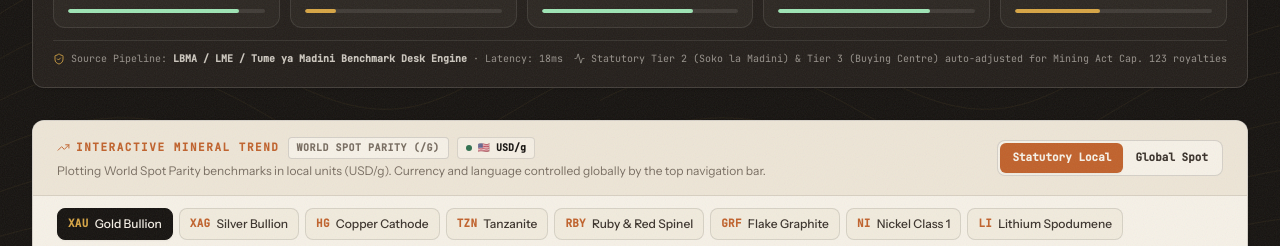
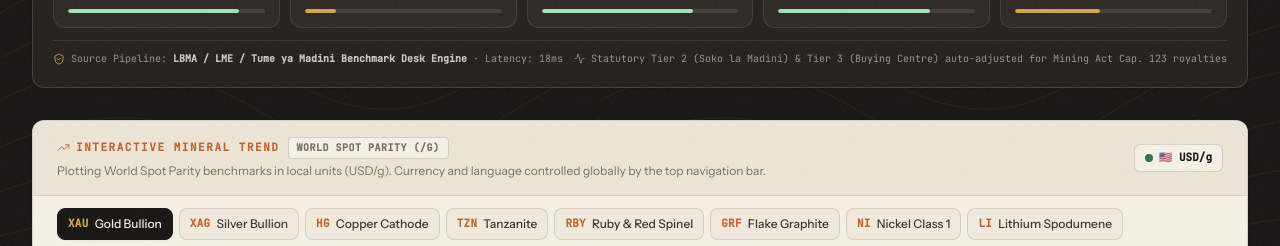
Before and after one commit to salmin16/dosho, a React (Vite) app: page /markets in a window 1280 px wide. Shown: the part 900-1146 px from the top of the page. Built offline with nearby package versions, Linux system fonts and the light colour scheme; no server answers; the database is empty.

Commit message:
refactor(markets): remove duplicate Statutory Local / Global Spot toggle from Mineral Trend Chart header

```diff
--- a/src/components/MineralPricesBoard.tsx
+++ b/src/components/MineralPricesBoard.tsx
@@ -288,13 +288,11 @@ export default function MineralPricesBoard({
         {/* 1. Real-Time Market Status & Trading-Floor Ticker */}
         <LiveMarketTicker unitBasis={unitBasis} />
 
-        {/* 1B. Interactive Mineral Trend Chart (Synced Statutory Local / Global Spot) */}
+        {/* 1B. Interactive Mineral Trend Chart (World Spot Parity in Local Units) */}
         <MineralTrendChart
           minerals={minerals}
           selectedSymbol={chartSymbol}
           onSelectSymbol={setChartSymbol}
-          unitBasis={unitBasis}
-          onUnitBasisChange={setUnitBasis}
         />
 
         {/* 2. Priority Commodity Spotlight Cards (Gold, Silver, Copper, Tanzanite) */}
--- a/src/components/MineralTrendChart.tsx
+++ b/src/components/MineralTrendChart.tsx
@@ -10,7 +10,6 @@ import {
   convertToChartUnitUsd,
   formatChartAxisDate,
   formatChartTooltipDate,
-  type ChartPricingMode,
   type ChartTimeframe,
 } from '../lib/mineralHistory'
 import type { MineralPriceRecord } from '../types/database'
@@ -19,9 +18,6 @@ export interface MineralTrendChartProps {
   minerals: MineralPriceRecord[]
   selectedSymbol?: string
   onSelectSymbol?: (symbol: string) => void
-  /** Shared pricing mode synced bidirectionally with /markets ('metric_local' | 'standard') */
-  unitBasis?: ChartPricingMode
-  onUnitBasisChange?: (mode: ChartPricingMode) => void
 }
 
 function getShortMineralLabel(mineralName: string): string {
@@ -33,8 +29,6 @@ export default function MineralTrendChart({
   minerals,
   selectedSymbol: controlledSymbol,
   onSelectSymbol,
-  unitBasis: controlledUnitBasis,
-  onUnitBasisChange,
 }: MineralTrendChartProps) {
   const {
     currency,
@@ -51,14 +45,10 @@ export default function MineralTrendChart({
   const [internalSymbol, setInternalSymbol] = useState<string>(
     () => minerals[0]?.symbol ?? 'XAU',
   )
-  const [internalUnitBasis, setInternalUnitBasis] =
-    useState<ChartPricingMode>('metric_local')
   const [timeframe, setTimeframe] = useState<ChartTimeframe>('1M')
   const [hoverIndex, setHoverIndex] = useState<number | null>(null)
 
   const activeSymbol = controlledSymbol ?? internalSymbol
-  const activeMode = controlledUnitBasis ?? internalUnitBasis
-  const isStatutoryLocal = activeMode === 'metric_local'
 
   const handleSymbolChange = useCallback(
     (symbol: string) => {
@@ -70,18 +60,6 @@ export default function MineralTrendChart({
       }
     },
     [onSelectSymbol],
-  )
-
-  const handleModeChange = useCallback(
-    (nextMode: ChartPricingMode) => {
-      setHoverIndex(null)
-      if (onUnitBasisChange) {
-        onUnitBasisChange(nextMode)
-      } else {
-        setInternalUnitBasis(nextMode)
-      }
-    },
-    [onUnitBasisChange],
   )
 
   const activeMineral = useMemo(() => {
@@ -113,15 +91,15 @@ export default function MineralTrendChart({
     return () => window.removeEventListener('resize', updateSize)
   }, [])
 
-  // Reset scrub index when timeframe or pricing mode changes
+  // Reset scrub index when timeframe changes
   useEffect(() => {
     setHoverIndex(null)
-  }, [timeframe, activeMode])
+  }, [timeframe])
 
   const series = useMemo(() => {
     if (!activeMineral) return null
-    return buildMineralTrendSeries(activeMineral, timeframe, activeMode)
-  }, [activeMineral, timeframe, activeMode])
+    return buildMineralTrendSeries(activeMineral, timeframe, 'metric_local')
+  }, [activeMineral, timeframe])
 
   // Format a value that is already in the active display currency for Y-axis ticks
   const formatAxisTickValue = useCallback(
@@ -362,11 +340,10 @@ export default function MineralTrendChart({
       )}
       data-currency={currency}
       data-language={language}
-      data-unit-basis={activeMode}
       className="overflow-hidden rounded-xl border border-ink/15 bg-paper text-ink shadow-sm"
     >
-      {/* Top Masthead Bar with Synced Bidirectional Mode Toggle */}
-      <div className="flex flex-col justify-between gap-3 border-b border-ink/10 bg-paper-2 px-5 py-4 lg:flex-row lg:items-center lg:px-6">
+      {/* Top Masthead Bar */}
+      <div className="flex flex-col justify-between gap-3 border-b border-ink/10 bg-paper-2 px-5 py-4 sm:flex-row sm:items-center lg:px-6">
         <div className="min-w-0">
           <div className="flex flex-wrap items-center gap-2">
             <span className="inline-flex items-center gap-1.5 font-mono text-[11px] font-semibold uppercase tracking-[0.14em] text-ochre">
@@ -384,15 +361,6 @@ export default function MineralTrendChart({
                 `Paridad Spot Mundial (${series.unitSuffix})`,
               )}
             </span>
-            <span className="inline-flex items-center gap-1.5 rounded border border-ink/12 bg-paper/75 px-2 py-0.5 font-mono text-[10px] font-semibold text-ink">
-              <span
-                className="h-1.5 w-1.5 rounded-full"
-                style={{ backgroundColor: strokeColor }}
-                aria-hidden="true"
-              />
-              {currencyMeta.flag} {currency}
-              {series.unitSuffix}
-            </span>
           </div>
           <p className="mt-1 text-xs text-stone">
             {ui(
@@ -403,40 +371,16 @@ export default function MineralTrendChart({
           </p>
         </div>
 
-        {/* Compact Bidirectional Statutory Local / Global Spot Toggle (No Currency/Language Controls) */}
-        <div
-          role="group"
-          aria-label={ui(
-            'Chart pricing mode',
-            'Modi ya bei za chati',
-            'Modo de precios del gráfico',
-          )}
-          className="inline-flex shrink-0 self-start rounded-lg border border-ink/15 bg-paper p-0.5 lg:self-center"
-        >
-          <button
-            type="button"
-            aria-pressed={isStatutoryLocal}
-            onClick={() => handleModeChange('metric_local')}
-            className={`rounded-md px-3 py-1.5 font-mono text-[11px] font-semibold transition ${
-              isStatutoryLocal
-                ? 'bg-ochre text-paper shadow-xs'
-                : 'text-ink-3 hover:text-ink'
-            }`}
-          >
-            {ui('Statutory Local', 'Soko la Ndani', 'Local Oficial')}
-          </button>
-          <button
-            type="button"
-            aria-pressed={!isStatutoryLocal}
-            onClick={() => handleModeChange('standard')}
-            className={`rounded-md px-3 py-1.5 font-mono text-[11px] font-semibold transition ${
-              !isStatutoryLocal
-                ? 'bg-ochre text-paper shadow-xs'
-                : 'text-ink-3 hover:text-ink'
-            }`}
-          >
-            {ui('Global Spot', 'Soko la Dunia', 'Spot Global')}
-          </button>
+        <div className="flex shrink-0 items-center gap-2">
+          <span className="inline-flex items-center gap-1.5 rounded-md border border-ink/15 bg-paper px-2.5 py-1 font-mono text-[11px] font-semibold text-ink">
+            <span
+              className="h-2 w-2 rounded-full"
+              style={{ backgroundColor: strokeColor }}
+              aria-hidden="true"
+            />
+            {currencyMeta.flag} {currency}
+            {series.unitSuffix}
+          </span>
         </div>
       </div>
 
```
